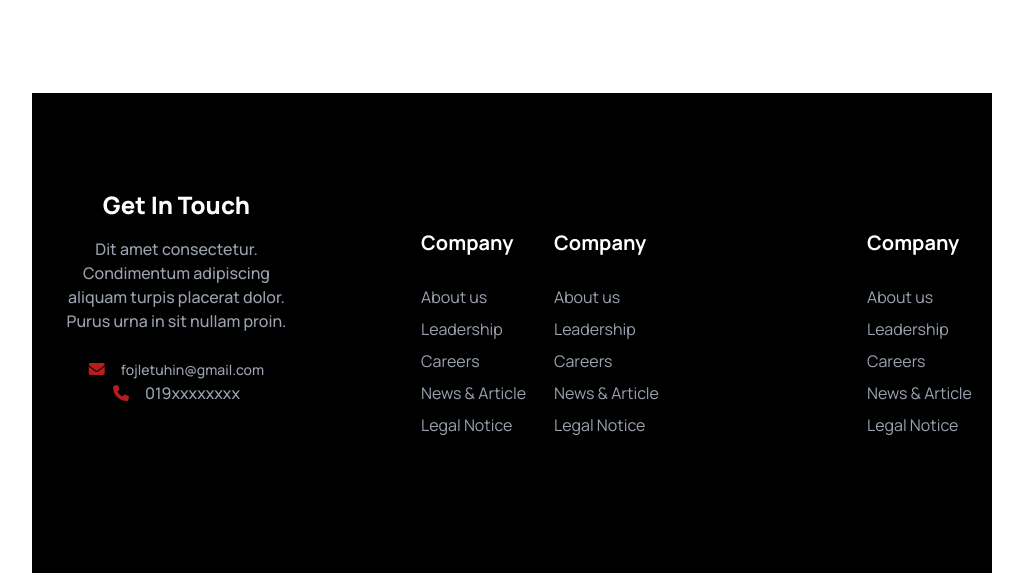
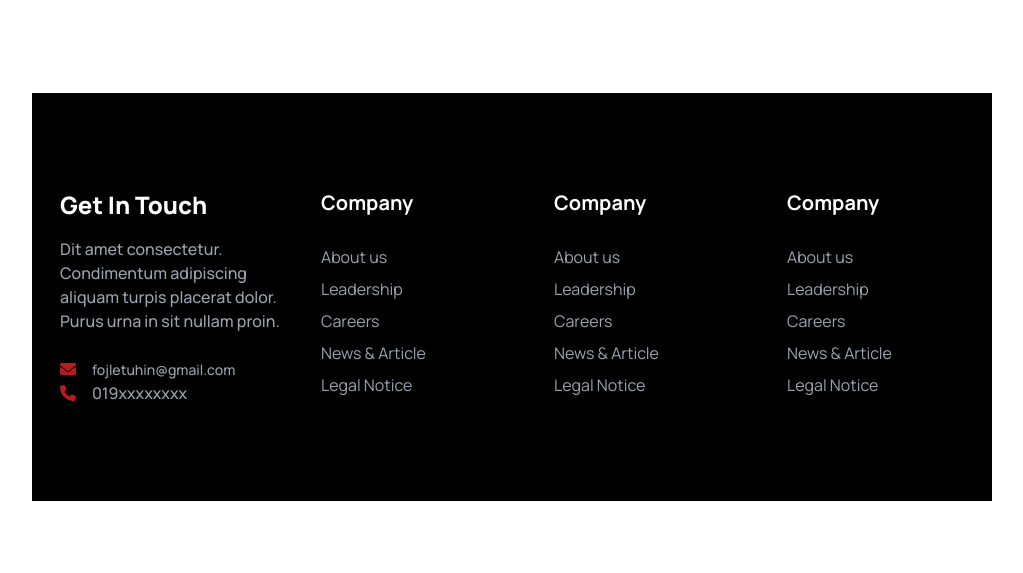
Before and after one commit to FojleTuhin/Play_Hockey, a plain HTML site: page index.html in a window 1280 px wide. Shown: the part 5342-5915 px from the top of the page, without its empty margins (128-1151 px from the left). After the commit the page ends 5843 px from the top, so only its background shows below. Drawn offline with nearby package versions, Linux system fonts and the light colour scheme.

Commit message:
responsive done

```diff
--- a/index.html
+++ b/index.html
@@ -531,7 +531,7 @@
   <footer class="bg-black">
 
     <div class=" pt-10  md:pt-24 md:pb-24 md:pl-7 md:grid grid-cols-4">
-      <div class="text-center">
+      <div class="text-center md:text-left">
         <h2 class="font-extrabold text-2xl text-white">Get In Touch</h2>
         <p class="font-medium text-gray-400 md:mt-4 md:mb-6">Dit amet consectetur. Condimentum adipiscing aliquam turpis
           placerat dolor. Purus urna in sit nullam proin. </p>
@@ -544,7 +544,7 @@
         </div>
       </div>
 
-        <div class="col-span-2 grid grid-cols-2 mt-10 m-auto">
+        <div class="col-span-2 grid grid-cols-2 mt-10 md:mt-0 ">
           <div class="pl-7 ">
             <h2 class="font-bold text-white text-xl md:mb-7">Company</h2>
             <div>
@@ -571,7 +571,7 @@
         </div>
 
 
-      <div class="mt-10 pl-20 pb-10">
+      <div class="mt-10 pl-20 pb-10 md:mt-0 md:pl-0 md:pb-0">
         <div class="pl-7 ">
           <h2 class="font-bold text-white text-xl md:mb-7">Company</h2>
           <div>
```
